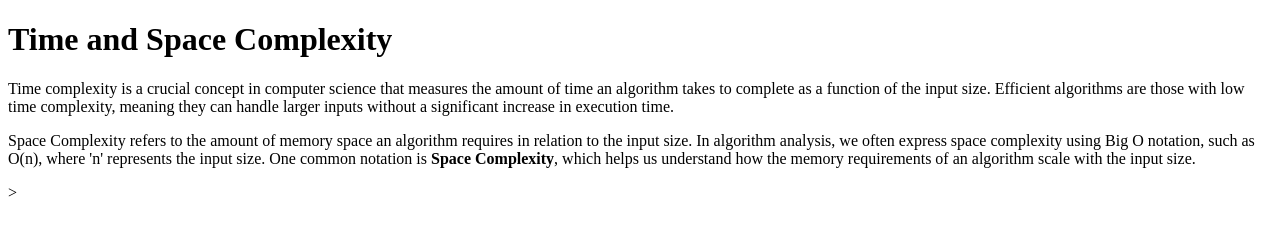
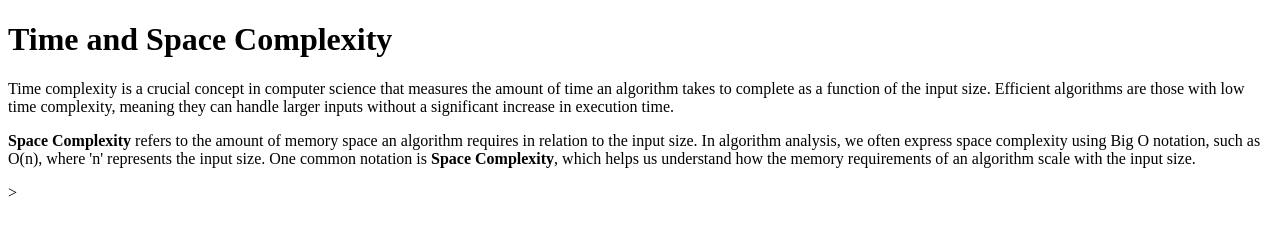
Before and after one commit to acciojob/time-and-space-complexity-HarryPotter0107, a website: page main.html in a window 1280 px wide. Drawn offline with Linux system fonts and the light colour scheme.

Commit message:
created a submission

```diff
--- a/main.html
+++ b/main.html
@@ -15,7 +15,7 @@
     </p>
 
     <p>
-        Space Complexity refers to the amount of memory space an algorithm requires in relation to the input size. In algorithm analysis, we often express space complexity using Big O notation, such as O(n), where 'n' represents the input size. One common notation is <b>Space Complexity</b>, which helps us understand how the memory requirements of an algorithm scale with the input size.
+        <b>Space Complexity</b> refers to the amount of memory space an algorithm requires in relation to the input size. In algorithm analysis, we often express space complexity using Big O notation, such as O(n), where 'n' represents the input size. One common notation is <b>Space Complexity</b>, which helps us understand how the memory requirements of an algorithm scale with the input size.
     </p>
 >
     <script type="text/javascript" src="./script.js">
```
